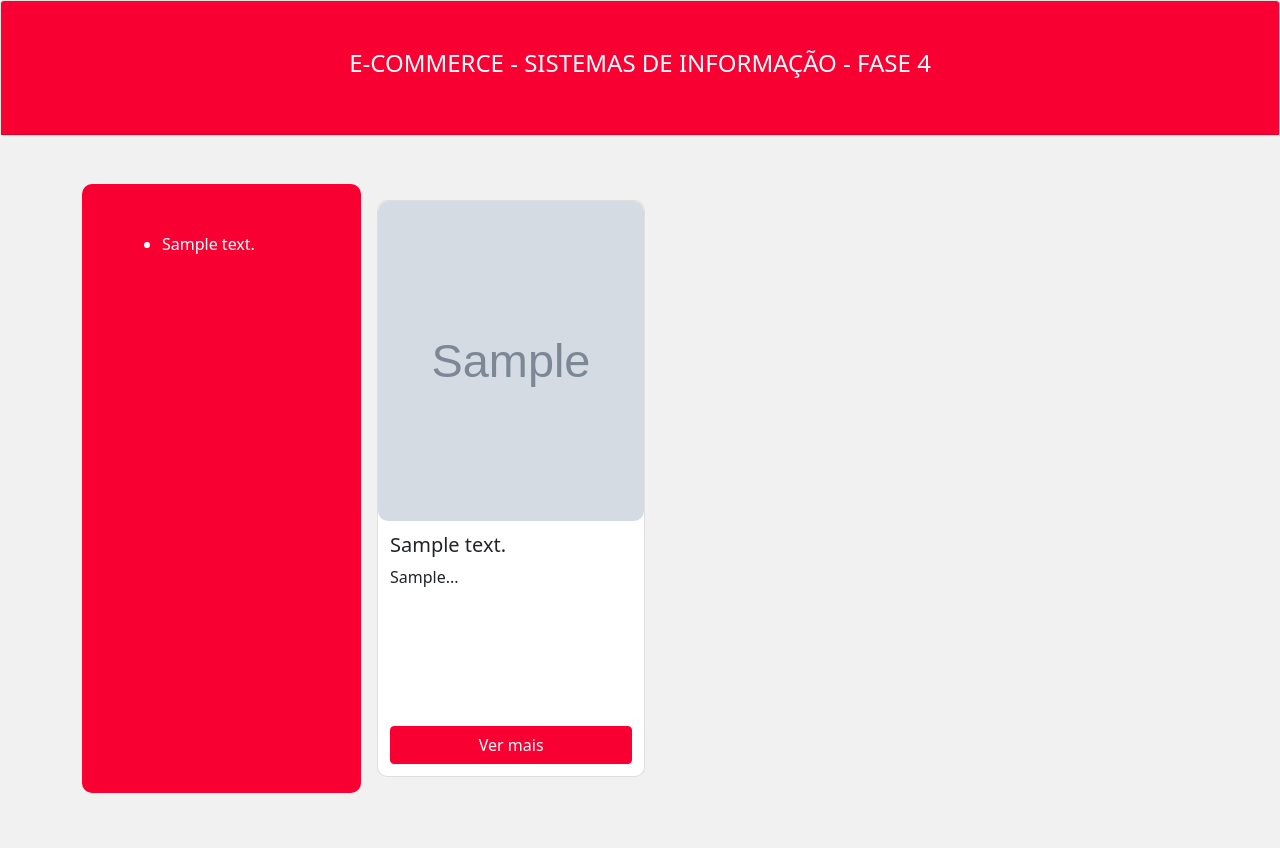
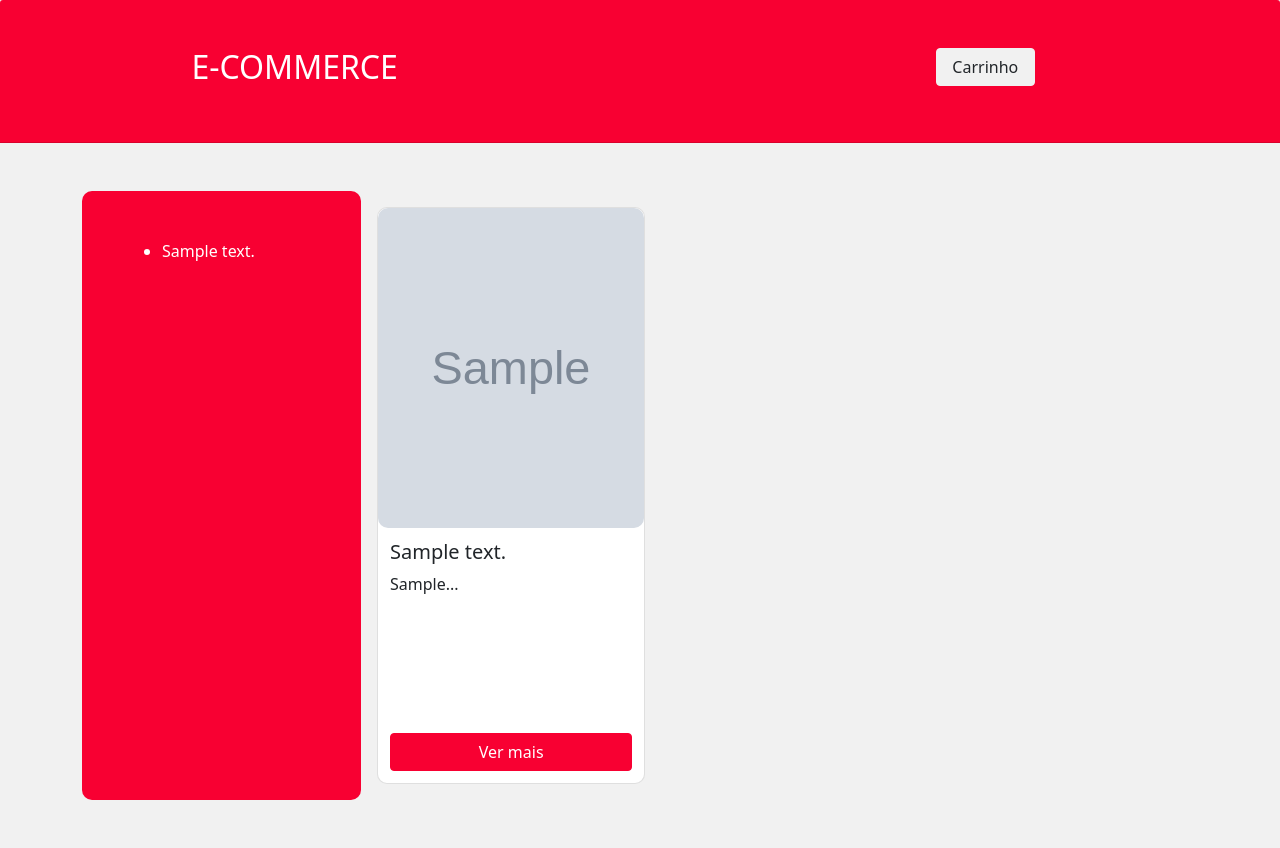
Before and after one commit to MicaelMunsfeld/E-Commerce, a PHP site: page /view_categoria.php in a window 1280 px wide. Before the commit the page ends 793 px from the top, so only its background shows below. Run offline with PHP 8.4, Linux system fonts and the light colour scheme; tables that the repository leaves empty or names only in its code hold one stand-in row (values such as "Sample post"); grey boxes marked "Sample" are stand-in pictures.

Commit message:
Update view_categoria.php

```diff
--- a/view_categoria.php
+++ b/view_categoria.php
@@ -10,7 +10,7 @@ require 'conection.php';
 
     <meta charset="utf-8">
     <meta name="viewport" content="width=device-width, initial-scale=1">
-    <title>Categoria</title>
+    <title>Categoria - E-Commerce</title>
 
     <!-- CSS Aqui -->
     <link href="https://cdn.jsdelivr.net/npm/bootstrap@5.0.2/dist/css/bootstrap.min.css" rel="stylesheet" integrity="sha384-EVSTQN3/azprG1Anm3QDgpJLIm9Nao0Yz1ztcQTwFspd3yD65VohhpuuCOmLASjC" crossorigin="anonymous">
@@ -21,11 +21,17 @@ require 'conection.php';
 
     <div class="row">
         <div class="col-md-12">
-            <div class="card">
-                <div class="card-header p-5 bg-red">
-                    <a href="index.php">
-                        <h4 class="text-center text-white">E-COMMERCE - SISTEMAS DE INFORMAÇÃO - FASE 4</h4>
-                    </a>
+            <div class="card-header p-5 bg-red">
+                <div class="row">
+                    <div class="col-5">
+                        <a href="index.php">
+                            <h2 class="text-center text-white">E-COMMERCE</h2>
+                        </a>
+                    </div>
+                    <div class="col-4"></div>
+                    <div class="col-1">
+                        <a href="carrinho.php" class="btn btn-carrinho w-100">Carrinho</a>
+                    </div>
                 </div>
             </div>
         </div>
```
